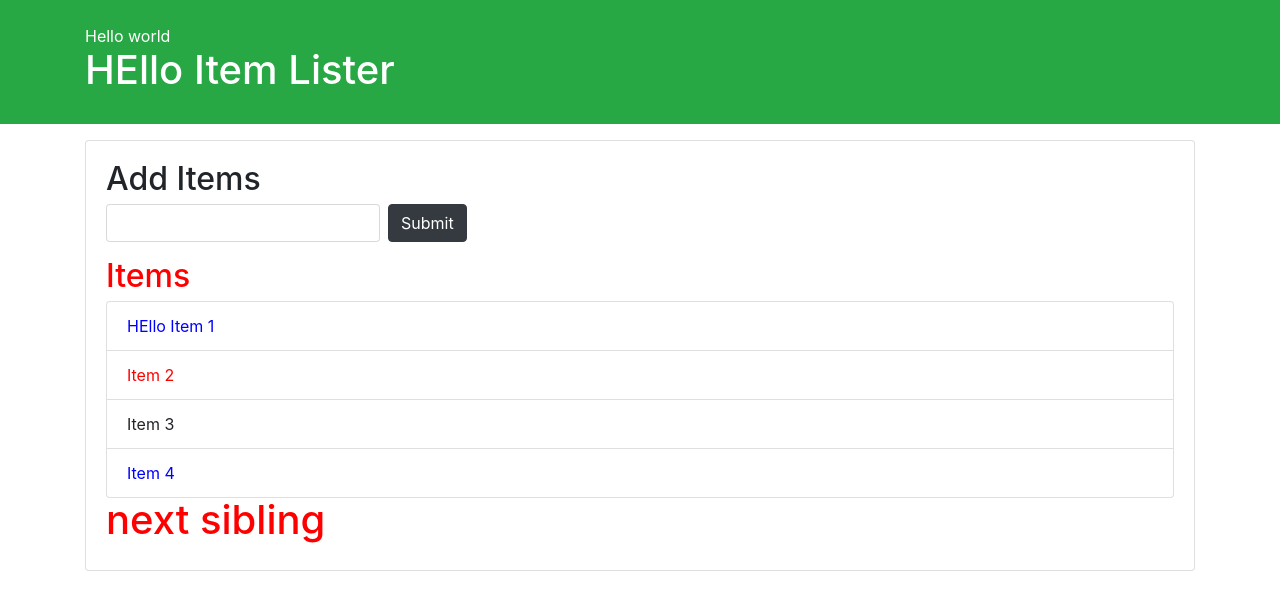
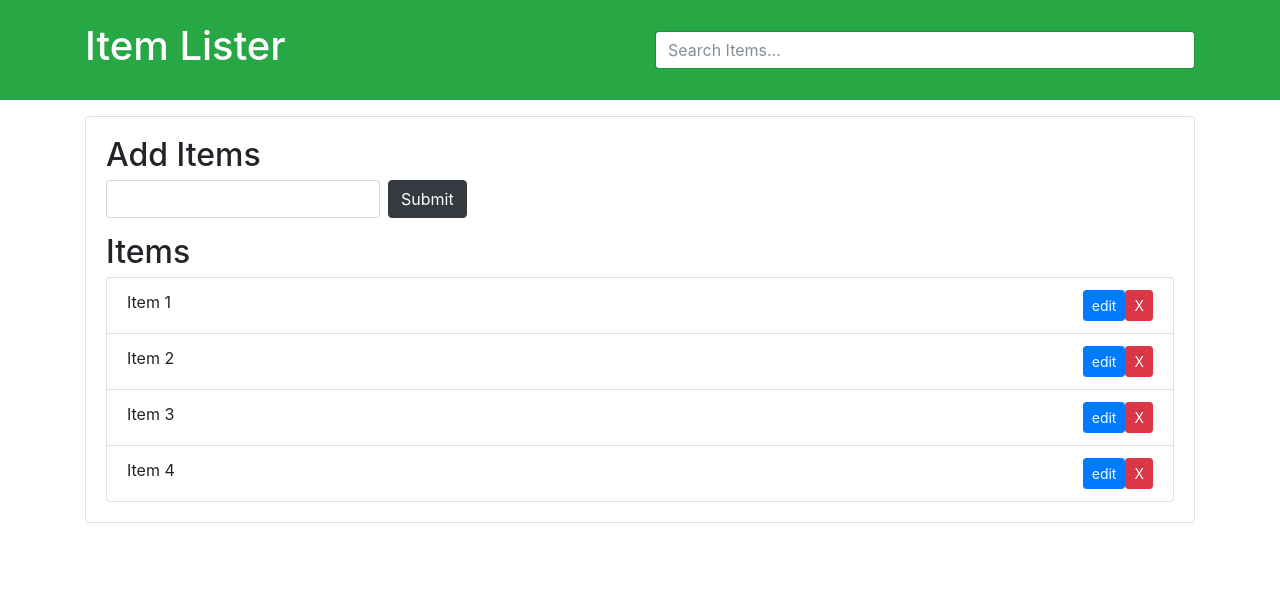
Before and after one commit to manojmax75/dom-manipulation, a plain HTML site: page index.html in a window 1280 px wide. Drawn offline with nearby package versions, Linux system fonts and the light colour scheme.

Commit message:
edit_add_fucntionality

```diff
--- a/demo.js
+++ b/demo.js
@@ -1,167 +1,43 @@
-// console.log(document.location)
-// console.log(document.URL)
-// console.log(document.title)
-// document.title=123;
-// console.log(document.title)
-// console.log(document.doctype)
-// console.log(document)
-// console.log(document.head)
+var form=document.getElementById("addForm")
+var itemList=document.getElementById("items")
 
-// console.log(document.all)
-// console.log(document.forms[0])
+form.addEventListener("submit",addItem);
+itemList.addEventListener('click', removeitem);
 
-// console.log(document.links)
-// console.log(document.images)
+function addItem(e){
+    e.preventDefault();
+    var newitem=document.getElementById('item').value
 
-// const title=document.getElementById("header-title")
-// const mainheader=document.getElementById("main-header")
+    var li=document.createElement("li")
 
-// console.log(title)
-// title.textContent="goodbye"
-// title.textContent="hello"
+    li.className="list-group-item"
+    console.log(li)
+    li.appendChild(document.createTextNode(newitem))
 
-// console.log(title.innerText)
-// console.log(title.textContent)
+    var button=document.createElement("button")
+    button.className="btn btn-danger btn-sm float-right delete"
+    button.appendChild(document.createTextNode("X"))
+    li.appendChild(button)
+    var editbutton=document.createElement("button")
+    editbutton.className="btn btn-primary btn-sm float-right edit"
+    editbutton.appendChild(document.createTextNode("edit"))
+    li.appendChild(editbutton)
+
+    itemList.append(li)
+
+
+}
+
+function removeitem(e){
+
+
+    if(e.target.classList.contains('delete')){
+        if(confirm("are you sure?")){
+            var li=e.target.parentElement;
+            itemList.removeChild(li)
+        }
+    }
 
 
 
-// console.log(title.innerHTML="<h3>hello</h3>")
-
-// title.style.borderBottom="solid 1px #000"
-// mainheader.style.borderBottom="solid 3px #000"
-
-
-// edit the li by class name
-
-
-// var items= document.getElementsByClassName("list-group-item");
-// console.log(items[1])
-// items[2].style.color="green"
-// // items[1].style.backgroundColor="green"
-
-// for(let i=0;i<items.length;i++){
-//     items[i].style.fontWeight="bold"
-// }
-
-//edit the li by tag name
-
-// var li= document.getElementsByTagName("li");
-// console.log(li[1])
-// li[2].style.color="green"
-// li[1].style.backgroundColor="#f4f4f4"
-
-// for(let i=0;i<li.length;i++){
-//     li[i].style.fontWeight="bold"
-//     li[i].style.backgroundColor="#f4f4f4"
-// }
-
-
-//QUERY SELECTOR
-
-// var header=document.querySelector("#main-header")
-// header.style.borderBottom="solid 5px red"
-
-// var input=document.querySelector("input")
-// input.value="hello world"
-
-// var submit=document.querySelector('input[type="submit"]')
-// submit.value="send"
-
-// var si=document.querySelector('.list-group-item:nth-child(1)')
-// si.style.color="red"
-
-
-
-
-
-
-
-
-
-// const item=document.querySelectorAll("li")
-// console.log(item)
-// item[1].style.backgroundColor="green"
-// item[2].style.display="none"
-// for(let i=0;i<item.length;i++){
-//    if(i%2===0){
-//     item[i].style.fontWeight="bold"
-//    }
-// }
-
-
-// TRAVERSING THE DOM
-
-var itemslist=document.querySelector("#items");
-// console.log(itemslist.parentNode)
-// itemslist.parentNode.style.backgroundColor="#f4f4f4"
-
-
-// var itemslist=document.querySelector("#items");
-// console.log(itemslist.parentElement)
-// itemslist.parentElement.style.backgroundColor="#f4f4f4"
-
-// child nodes
-console.log(itemslist.childNodes)
-console.log(itemslist.children)
-console.log(itemslist.children[1])
-itemslist.children[1].style.color="red"
-
-// first child
-
-console.log(itemslist.firstChild)
-// first element child
-console.log(itemslist.firstElementChild)
-itemslist.firstElementChild.style.color="blue"
-
-
-// last child
-
-console.log(itemslist.lastChild)
-// last element child
-console.log(itemslist.lastElementChild)
-itemslist.lastElementChild.style.color="blue"
-
-// nextSibling
-
-console.log(itemslist.nextSibling)
-//  nextElementSibling
-console.log(itemslist.nextElementSibling)
-itemslist.nextElementSibling.style.color="red"
-
-
-// previousSibling
-
-console.log(itemslist.prevuousSibling)
-// previousElementSibling
-console.log(itemslist.prevuousElementSibling)
-itemslist.previousElementSibling.style.color="red"
-
-//create element
-
-var newdiv=document.createElement("div");
-newdiv.className="hello"
-newdiv.id="hello1"
-newdiv.setAttribute("title","hello div")
-console.log(newdiv)
-
-// create a text Node
-
-var textnode=document.createTextNode("Hello world")
-newdiv.appendChild(textnode)
-
-// insert in dom
-var insertdom=document.querySelector("header .container")
-var h1=document.querySelector("header h1")
-
-insertdom.insertBefore(newdiv,h1)
-
-var headertitle=document.querySelector("#header-title")
-
-var newspan=document.createElement("span")
-newspan.textContent="HEllo "
-headertitle.insertBefore(newspan,headertitle.firstChild)
-
-var listitem=document.querySelector(".list-group-item:first-child")
-var newspans=document.createElement("span")
-newspans.textContent="HEllo "
-listitem.insertBefore(newspans,listitem.firstChild)
+}
--- a/index.html
+++ b/index.html
@@ -10,25 +10,32 @@
 <body>
   <header id="main-header" class="bg-success text-white p-4 mb-3">
     <div class="container">
-      <h1 id="header-title">Item Lister <span style="display:none">123</span></h1>
+      <div class="row">
+        <div class="col-md-6">
+            <h1 id="header-title">Item Lister</h1>
+        </div>
+        <div class="col-md-6 align-self-center">
+            <input type="text" class="form-control" id="filter" placeholder="Search Items...">
+        </div>
+      </div>
     </div>
   </header>
   <div class="container">
    <div id="main" class="card card-body">
     <h2 class="title">Add Items</h2>
-    <form class="form-inline mb-3">
-      <input type="text" class="form-control mr-2">
+    <form id="addForm" class="form-inline mb-3">
+      <input type="text" class="form-control mr-2" id="item">
       <input type="submit" class="btn btn-dark" value="Submit">
     </form>
     <h2 class="title">Items</h2>
     <ul id="items" class="list-group">
-      <li class="list-group-item">Item 1</li>
-      <li class="list-group-item">Item 2</li>
-      <li class="list-group-item">Item 3</li>
-      <li class="list-group-item">Item 4</li>
-      <!-- <li>hello</li> -->
+      <li class="list-group-item">Item 1
+      <button class="btn btn-danger btn-sm float-right delete">X</button>
+      <button class="btn btn-primary btn-sm float-right edit">edit</button></li>
+      <li class="list-group-item">Item 2 <button class="btn btn-danger btn-sm float-right delete">X</button><button class="btn btn-primary btn-sm float-right edit">edit</button></li>
+      <li class="list-group-item">Item 3 <button class="btn btn-danger btn-sm float-right delete">X</button><button class="btn btn-primary btn-sm float-right edit">edit</button></li>
+      <li class="list-group-item">Item 4 <button class="btn btn-danger btn-sm float-right delete">X</button><button class="btn btn-primary btn-sm float-right edit">edit</button></li>
     </ul>
-    <h1>next sibling</h1>
    </div>
   </div>
 <script src="demo.js"></script>
```
